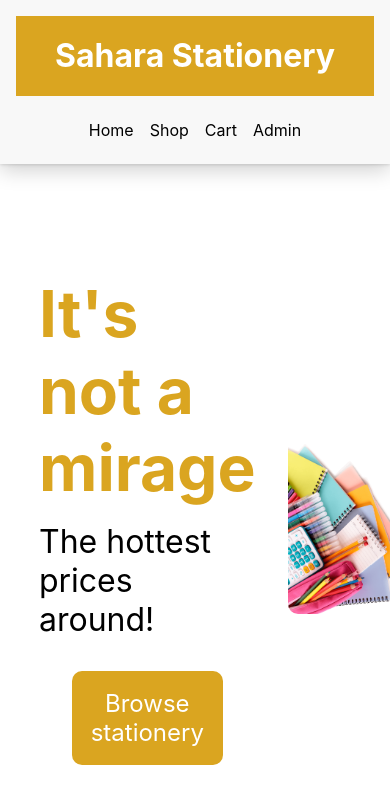
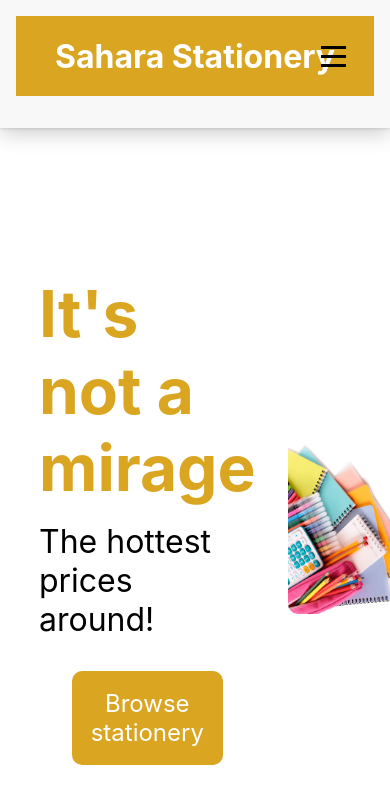
Before and after one commit to renniea90/LegacyProject2, a React (Create React App) app: page / in a window 390 px wide. Shown: the top 804 px of the page. Built offline with nearby package versions, Linux system fonts and the light colour scheme; what js-confetti would draw is missing.

Commit message:
Added burger menu

```diff
--- a/src/CSS/Navbar.css
+++ b/src/CSS/Navbar.css
@@ -3,7 +3,6 @@
   padding: 0;
   box-sizing: border-box;
 }
-
 
 .navbar {
   display: flex;
@@ -22,20 +21,38 @@
 .navbar-header {
   background-color: goldenrod;
   width: 100%;
-    text-align: center;
+  display: flex;
+  justify-content: center;
+  align-items: center;
   height: 80px;
-    line-height: 80px;
   margin-bottom: 1rem;
-    margin-left: 0;
   padding-left: 0;
   box-sizing: border-box;
-
+  position: relative;
 }
 
 .site-title {
   font-size: 2rem;
   color: white;
   margin: 0;
+}
+
+.menu-toggle {
+  display: none;
+  flex-direction: column;
+  cursor: pointer;
+  position: absolute;
+  right: 20px;
+  background-color: transparent;
+  padding: 0.5rem;
+}
+
+.menu-toggle .bar {
+  width: 25px;
+  height: 3px;
+  background-color: black;
+  margin: 3px 0;
+  transition: 0.3s;
 }
 
 .nav {
@@ -46,7 +63,7 @@
   margin: 0;
   padding: 0.5rem 0;
   list-style: none;
-
+  width: 100%;
 }
 
 .nav-item a {
@@ -57,3 +74,28 @@
 .nav-item a:hover {
   text-decoration: underline;
 }
+
+
+@media (max-width: 768px) {
+  .menu-toggle {
+    display: flex;
+  }
+
+  .nav {
+    display: none;
+    flex-direction: column;
+    width: 15%;
+    position: absolute;
+    right: 16px;
+    top: 80px;
+    background-color: goldenrod;
+    padding: 1rem;
+    z-index: 1001;
+    box-shadow: 0 4px 6px rgba(0, 0, 0, 0.3);
+    border-radius: 8px;
+  }
+
+  .nav.active {
+    display: flex;
+  }
+}
--- a/src/pages/Navbar.jsx
+++ b/src/pages/Navbar.jsx
@@ -1,13 +1,25 @@
-import { Link } from 'react-router-dom'
+import React, { useState } from 'react';
+import { Link } from 'react-router-dom';
 import '../CSS/Navbar.css';
 
 const Navbar = () => {
+    const [isOpen, setIsOpen] = useState(false);
+
+    const toggleMenu = () => {
+        setIsOpen(!isOpen);
+    };
+
     return (
         <nav className="navbar">
             <div className="navbar-header">
                 <h1 className="site-title">Sahara Stationery</h1>
+                <div className="menu-toggle" onClick={toggleMenu}>
+                    <span className="bar"></span>
+                    <span className="bar"></span>
+                    <span className="bar"></span>
+                </div>
             </div>
-            <ul className="nav">
+            <ul className={`nav ${isOpen ? 'active' : ''}`}>
                 <li className="nav-item">
                     <Link to="/">Home</Link>
                 </li>
```
Lines whose indentation alone changed are shown as unchanged.
